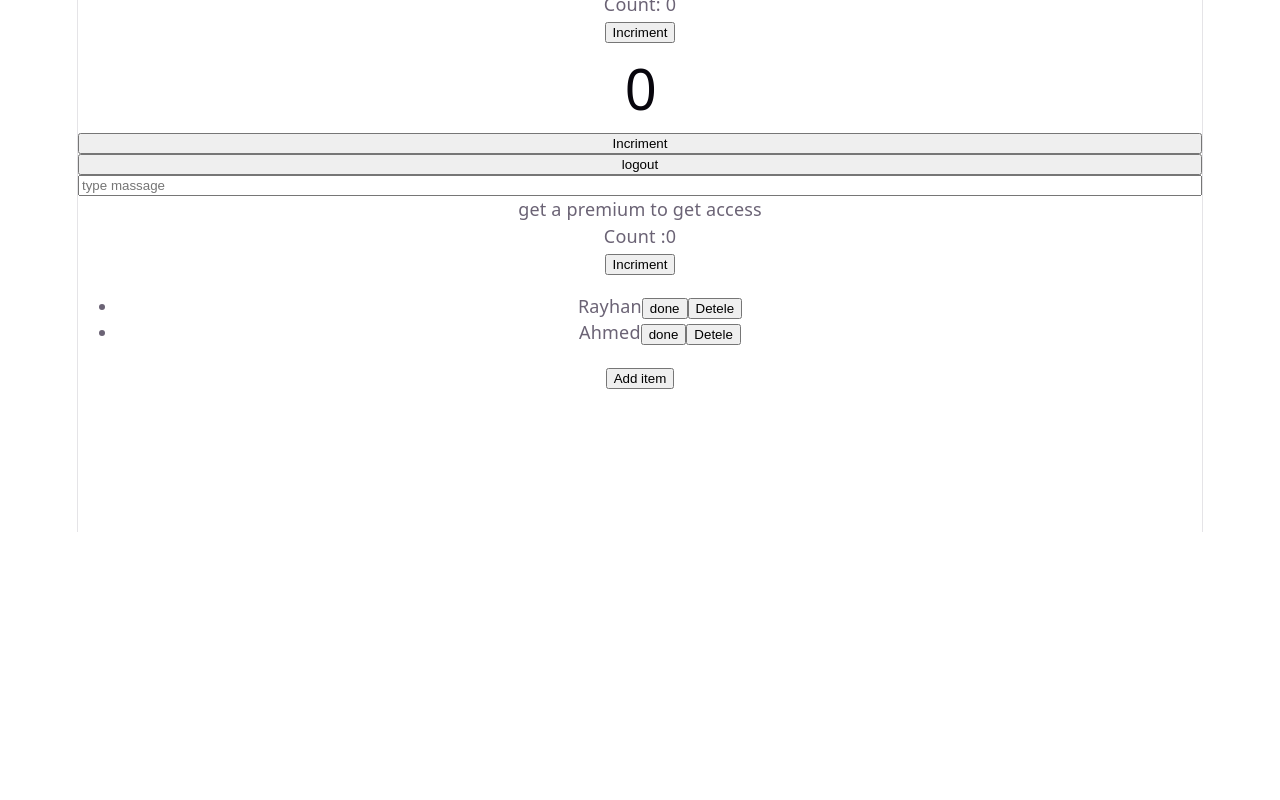
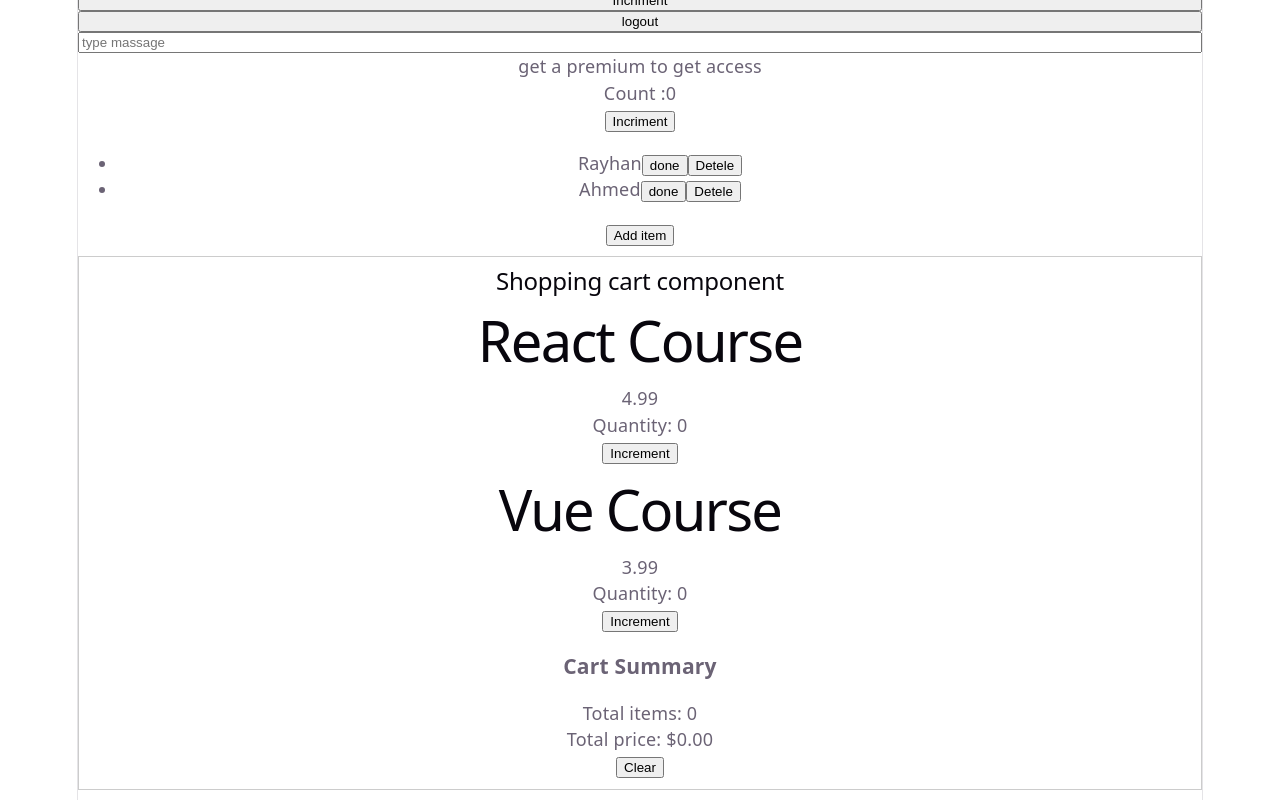
Before and after one commit to rayhan123-ahmed/React, a React (Vite) app in the folder state-demo/: page / in a window 1280 px wide. Shown: the part 268-1068 px from the top of the page. Before the commit the page ends 800 px from the top, so only its background shows below. Built offline with nearby package versions, Linux system fonts and the light colour scheme.

Commit message:
Add ShoppingCart component with product handling and cart summary

```diff
--- a/state-demo/src/App.jsx
+++ b/state-demo/src/App.jsx
@@ -1,8 +1,7 @@
 import "./App.css";
 import { PrevStateCounter } from "./PrevStateCounter";
 import { BachingCounter } from "./BatchingCounter";
-import { UserProfile } from "./UseProfile";
-import { ShoppingCart } from "./ProductCart";
+import { UserProfile } from "./UseProfile";;
 import { CounterWithReducer } from "./CounterWithReducer";
 import { ShoppingCartWithreducer } from "./ShoppingCartWithreducer";
 import { CounterWithInit } from "./CounterWithInit";
@@ -12,6 +11,7 @@
 import { Dashboard } from "./UseDashBoard";
 import {SimpleCounter} from './SimpleCounter'
 import { TodoList } from "./TodoList";
+import { ShoppingCart } from "./shoppingCart";
 
 function App() {
   return (
@@ -23,11 +23,12 @@
       <Dashboard/>
       <SimpleCounter/>
       <TodoList/>
+      <ShoppingCart />
+
 
       {/* <CounterWithInit /> *
       <ShoppingCartWithreducer />
      <CounterWithReducer />
-      <ShoppingCart />
       <UserProfile />
       <SimpleCounter />
       <Count />
--- /dev/null
+++ b/state-demo/src/shoppingCart.jsx
@@ -0,0 +1,88 @@
+import { useState } from "react";
+
+export const ShoppingCart = () => {
+  const [cartItems, setCartItems] = useState({
+    reactCourse: 0,
+    vueCourse: 0,
+  });
+
+  const prices =  {
+    reactCourse : 4.99,
+    vueCourse : 3.99
+  }
+
+  const handleReactCourse = () => {
+
+    if (cartItems.reactCourse < 5) {
+       setCartItems({
+         ...cartItems,
+         reactCourse: cartItems.reactCourse + 1,
+       });
+    }
+
+  };
+
+  const handleVueCourse = () => {
+    setCartItems({
+      ...cartItems,
+      vueCourse: cartItems.vueCourse + 1,
+    });
+  };
+
+  const ClearCart = ()=>{
+     setCartItems({
+      reactCourse : 0,
+      vueCourse : 0
+     })
+  }
+  return (
+    <div
+      style={{ border: "1px solid #ccc", padding: "10px", margin: "10px 0" }}
+    >
+      <h2>Shopping cart component</h2>
+      <ProductCard
+        name={"React Course"}
+        price={prices.reactCourse}
+        quantity={cartItems.reactCourse}
+        addToCart={handleReactCourse}
+      />
+      <ProductCard
+        name={"Vue Course"}
+        price={prices.vueCourse}
+        quantity={cartItems.vueCourse}
+        addToCart={handleVueCourse}
+      />
+      <CartSummary cartItems={cartItems} prices={prices} />
+
+      <button onClick={ClearCart}>Clear</button>
+    </div>
+  );
+};
+
+export const ProductCard = ({ name, price, quantity, addToCart }) => {
+  return (
+    <div>
+      <h1>{name}</h1>
+      <p>{price}</p>
+      <p>Quantity: {quantity}</p>
+
+      <button onClick={addToCart}>Increment</button>
+    </div>
+  );
+};
+
+export const CartSummary = ({ cartItems, prices }) => {
+  const totalItems = cartItems.reactCourse + cartItems.vueCourse;
+
+  const totalPrices =
+    cartItems.reactCourse * prices.reactCourse +
+    cartItems.vueCourse * prices.vueCourse;
+
+  return (
+    <div>
+      <h3>Cart Summary</h3>
+      <p>Total items: {totalItems}</p>
+      <p>Total price: ${totalPrices.toFixed(2)}</p>
+    </div>
+  );
+};
```
